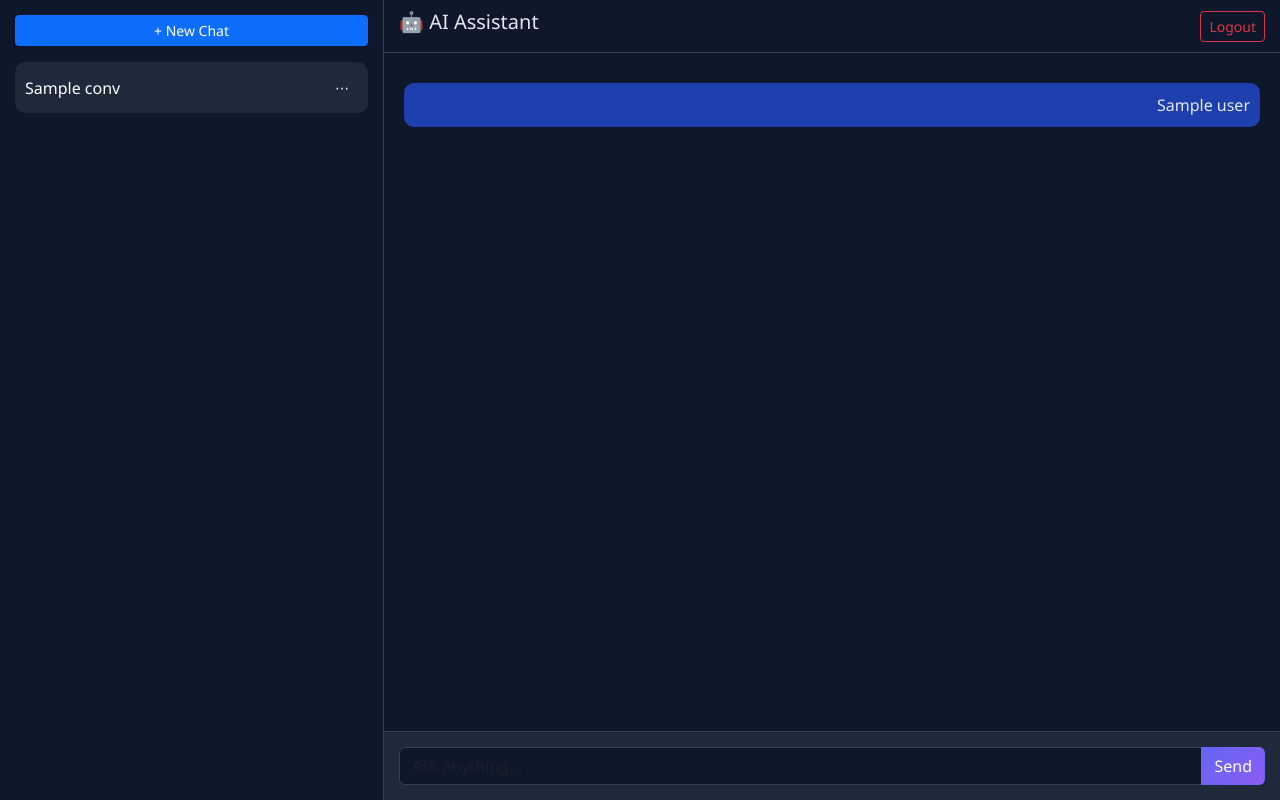
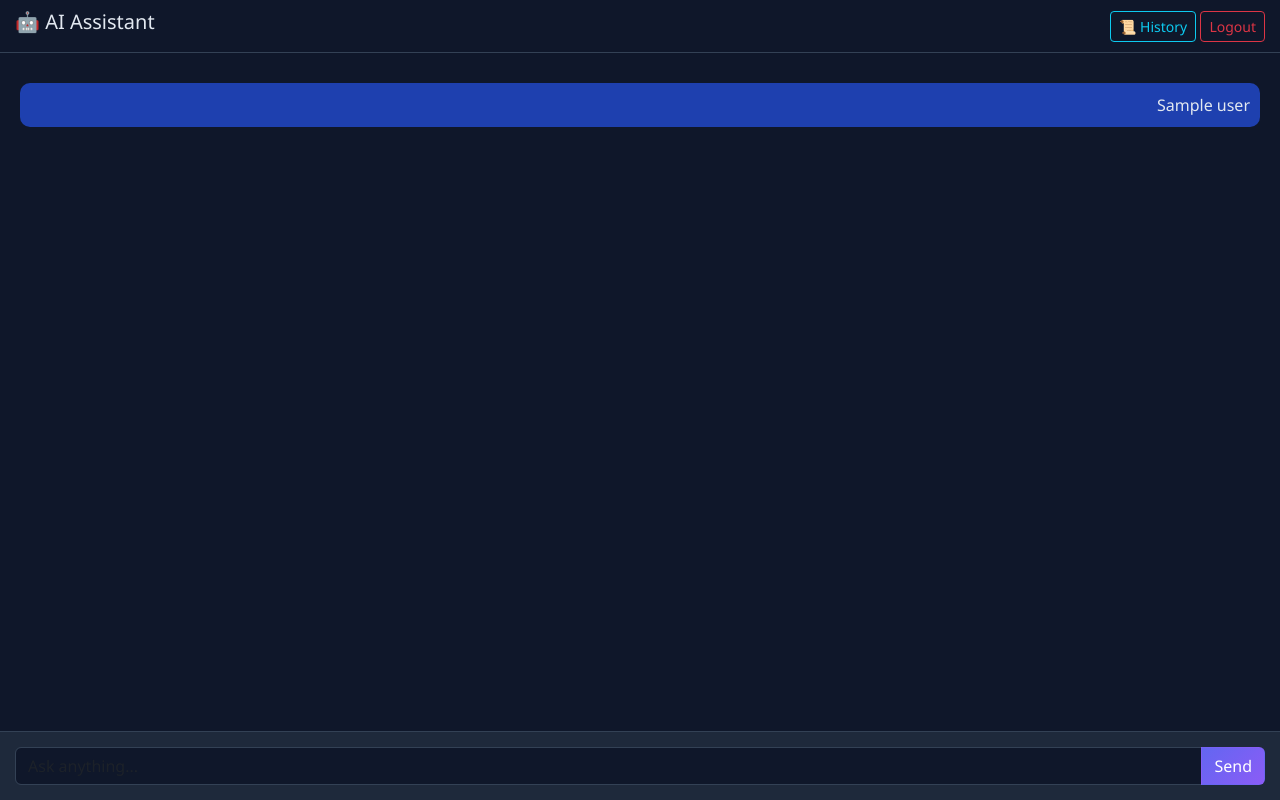
Before and after one commit to charanbunga463-hash/ai-flask-app, a Flask app: template python-saas/templates/dashboard.html in a window 1280 px wide. Run offline with Flask 3, Linux system fonts and the light colour scheme; the template is opened without the code that fills it: most values are stand-ins (such as "Sample title", 1, 10 or a date in 2020).

Commit message:
Update dashboard.html

```diff
--- a/python-saas/templates/dashboard.html
+++ b/python-saas/templates/dashboard.html
@@ -21,12 +21,24 @@ body {
     height: 100vh;
 }
 
-/* LEFT PANEL */
+/* SIDEBAR (HIDDEN DEFAULT) */
 .sidebar {
-    width: 30%;
+    width: 300px;
+    background-color: #0f172a;
     border-right: 1px solid #334155;
     overflow-y: auto;
     padding: 15px;
+
+    position: fixed;
+    left: -300px;
+    top: 0;
+    height: 100%;
+    transition: 0.3s;
+    z-index: 1000;
+}
+
+.sidebar.open {
+    left: 0;
 }
 
 .history-box {
@@ -37,16 +49,11 @@ body {
     display: flex;
     justify-content: space-between;
     align-items: center;
-    cursor: pointer;
 }
 
-.history-box.active {
-    background-color: #334155;
-}
-
-/* RIGHT PANEL */
+/* CHAT AREA */
 .chat-area {
-    width: 70%;
+    width: 100%;
     display: flex;
     flex-direction: column;
 }
@@ -74,7 +81,7 @@ body {
     background-color: #1e293b;
 }
 
-/* Chat styles */
+/* Chat */
 .user-box {
     background-color: #1e40af;
     padding: 10px;
@@ -107,25 +114,25 @@ body {
 
 <div class="main-container">
 
-    <!-- LEFT SIDE (CONVERSATIONS) -->
-    <div class="sidebar">
+    <!-- SIDEBAR -->
+    <div id="sidebar" class="sidebar">
+
+        <h5>🕘 Chats</h5>
 
         <a href="/new_chat" class="btn btn-sm btn-primary w-100 mb-3">+ New Chat</a>
 
         {% for conv in conversations %}
-        <div class="history-box {% if conv[0] == active_chat %}active{% endif %}">
+        <div class="history-box">
 
-            <!-- CLICK CHAT -->
-            <a href="/chat/{{ conv[0] }}" style="text-decoration:none; color:white; flex:1;">
+            <a href="/chat/{{ conv[0] }}" style="color:white; text-decoration:none; flex:1;">
                 {{ conv[1] }}
             </a>
 
-            <!-- ⋯ MENU -->
             <div class="dropdown">
                 <button class="btn btn-sm text-white" data-bs-toggle="dropdown">⋯</button>
                 <ul class="dropdown-menu dropdown-menu-dark">
                     <li>
-                        <form method="POST" action="/delete_chat/{{ conv[0] }}" onsubmit="return confirmDeleteChat();">
+                        <form method="POST" action="/delete_chat/{{ conv[0] }}">
                             <button class="dropdown-item text-danger">Delete</button>
                         </form>
                     </li>
@@ -137,16 +144,24 @@ body {
 
     </div>
 
-    <!-- RIGHT SIDE -->
+    <!-- CHAT AREA -->
     <div class="chat-area">
 
-        <!-- Top -->
+        <!-- TOP BAR -->
         <div class="top-bar">
+
             <h5>🤖 AI Assistant</h5>
-            <a href="/logout" class="btn btn-sm btn-outline-danger">Logout</a>
+
+            <div>
+                <!-- HISTORY BUTTON -->
+                <button class="btn btn-sm btn-outline-info" onclick="toggleSidebar()">📜 History</button>
+
+                <a href="/logout" class="btn btn-sm btn-outline-danger">Logout</a>
+            </div>
+
         </div>
 
-        <!-- Messages -->
+        <!-- MESSAGES -->
         <div class="messages" id="chatBox">
 
             {% for msg in chat %}
@@ -171,7 +186,7 @@ body {
 
         </div>
 
-        <!-- Input -->
+        <!-- INPUT -->
         <div class="input-area">
             <form method="POST" action="/tool">
                 <div class="input-group">
@@ -185,21 +200,19 @@ body {
 
 </div>
 
-<!-- Bootstrap JS -->
+<!-- Bootstrap -->
 <script src="https://cdn.jsdelivr.net/npm/bootstrap@5.3.0/dist/js/bootstrap.bundle.min.js"></script>
 
-<!-- Scroll -->
+<!-- JS -->
 <script>
-const chatBox = document.getElementById("chatBox");
-
-if (chatBox) {
-    window.onload = function() {
-        chatBox.scrollTop = chatBox.scrollHeight;
-    };
+function toggleSidebar() {
+    document.getElementById("sidebar").classList.toggle("open");
 }
 
-function confirmDeleteChat() {
-    return confirm("Delete this chat?");
+// scroll
+const chatBox = document.getElementById("chatBox");
+if (chatBox) {
+    window.onload = () => chatBox.scrollTop = chatBox.scrollHeight;
 }
 </script>
 
```
